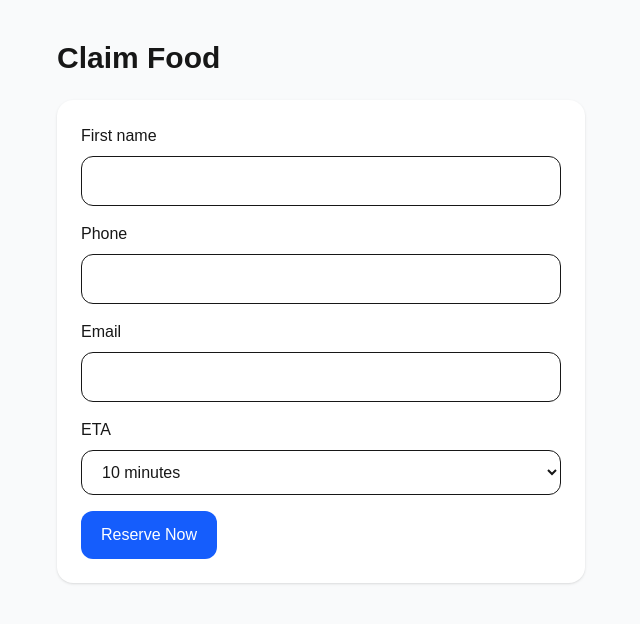
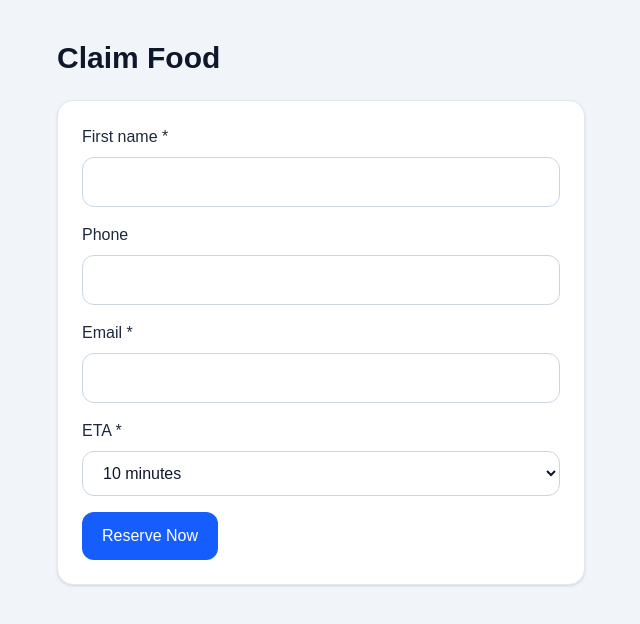
Before and after one commit to jirehandre23/gawa-loop, a Next.js app: page /claim/1 in a window 1280 px wide. Shown: the top 624 px of the page, without its empty margins (319-959 px from the left). Built offline with nearby package versions, Linux system fonts and the light colour scheme.

Commit message:
Update page.tsx

```diff
--- a/app/claim/[id]/page.tsx
+++ b/app/claim/[id]/page.tsx
@@ -1,5 +1,4 @@
 'use client'
-
 import { useState } from "react";
 import { useParams } from "next/navigation";
 import { supabase } from "../../../lib/supabase";
@@ -34,14 +33,19 @@ export default function ClaimPage() {
       return;
     }
 
-    if (listing.listing_expires_at && new Date(listing.listing_expires_at).getTime() <= Date.now()) {
+    if (
+      listing.listing_expires_at &&
+      new Date(listing.listing_expires_at).getTime() <= Date.now()
+    ) {
       alert("This listing has expired.");
       setSaving(false);
       return;
     }
 
     const holdMinutes = listing.claim_hold_minutes || 10;
-    const reservedUntil = new Date(Date.now() + holdMinutes * 60 * 1000).toISOString();
+    const reservedUntil = new Date(
+      Date.now() + holdMinutes * 60 * 1000
+    ).toISOString();
 
     const { error: claimError } = await supabase.from("claims").insert({
       listing_id: id,
@@ -49,7 +53,7 @@ export default function ClaimPage() {
       phone,
       email,
       eta_minutes: Number(etaMinutes),
-      confirmation_code: code
+      confirmation_code: code,
     });
 
     if (claimError) {
@@ -63,7 +67,7 @@ export default function ClaimPage() {
       .update({
         status: "RESERVED",
         reserved_until: reservedUntil,
-        claim_code: code
+        claim_code: code,
       })
       .eq("id", id)
       .eq("status", "AVAILABLE");
@@ -74,6 +78,27 @@ export default function ClaimPage() {
       return;
     }
 
+    try {
+      await fetch("/api/claim-notify", {
+        method: "POST",
+        headers: {
+          "Content-Type": "application/json",
+        },
+        body: JSON.stringify({
+          customerEmail: email,
+          customerName: firstName,
+          businessName: listing.business_name,
+          foodName: listing.food_name || listing.category,
+          address: listing.address || "",
+          confirmationCode: code,
+          etaMinutes: Number(etaMinutes),
+          adminEmail: "admin@gawaloop.com",
+        }),
+      });
+    } catch (err) {
+      console.error("Notification email failed:", err);
+    }
+
     setConfirmationCode(code);
     setDone(true);
     setSaving(false);
@@ -81,17 +106,17 @@ export default function ClaimPage() {
 
   if (done) {
     return (
-      <main className="min-h-screen bg-gray-50">
+      <main className="min-h-screen bg-slate-100 text-slate-900">
         <div className="max-w-xl mx-auto px-6 py-16">
-          <div className="bg-white rounded-2xl shadow p-8 text-center">
-            <h1 className="text-2xl font-bold mb-4">Reserved successfully</h1>
-            <p className="text-gray-600 mb-4">
+          <div className="bg-white rounded-2xl shadow p-8 text-center border border-slate-200">
+            <h1 className="text-2xl font-bold mb-4 text-slate-900">Reserved successfully</h1>
+            <p className="text-slate-700 mb-4">
               Show this confirmation code at pickup.
             </p>
-            <p className="text-4xl font-bold tracking-widest mb-4">
+            <p className="text-4xl font-bold tracking-widest mb-4 text-slate-900">
               {confirmationCode}
             </p>
-            <p className="text-sm text-gray-500">
+            <p className="text-sm text-slate-500">
               Your reservation is held briefly based on the business setting.
             </p>
           </div>
@@ -101,45 +126,50 @@ export default function ClaimPage() {
   }
 
   return (
-    <main className="min-h-screen bg-gray-50">
+    <main className="min-h-screen bg-slate-100 text-slate-900">
       <div className="max-w-xl mx-auto px-6 py-10">
-        <h1 className="text-3xl font-bold mb-6">Claim Food</h1>
+        <h1 className="text-3xl font-bold mb-6 text-slate-900">Claim Food</h1>
 
-        <form onSubmit={handleClaim} className="bg-white rounded-2xl shadow p-6 space-y-4">
+        <form
+          onSubmit={handleClaim}
+          className="bg-white rounded-2xl shadow p-6 space-y-4 border border-slate-200"
+        >
           <div>
-            <label className="block font-medium mb-2">First name</label>
+            <label className="block font-medium mb-2 text-slate-800">First name *</label>
             <input
               value={firstName}
               onChange={(e) => setFirstName(e.target.value)}
-              className="w-full rounded-xl border px-4 py-3"
+              className="w-full rounded-xl border border-slate-300 px-4 py-3 text-slate-900 placeholder:text-slate-400"
               required
             />
           </div>
 
           <div>
-            <label className="block font-medium mb-2">Phone</label>
+            <label className="block font-medium mb-2 text-slate-800">Phone</label>
             <input
               value={phone}
               onChange={(e) => setPhone(e.target.value)}
-              className="w-full rounded-xl border px-4 py-3"
+              className="w-full rounded-xl border border-slate-300 px-4 py-3 text-slate-900 placeholder:text-slate-400"
             />
           </div>
 
           <div>
-            <label className="block font-medium mb-2">Email</label>
+            <label className="block font-medium mb-2 text-slate-800">Email *</label>
             <input
+              type="email"
               value={email}
               onChange={(e) => setEmail(e.target.value)}
-              className="w-full rounded-xl border px-4 py-3"
+              className="w-full rounded-xl border border-slate-300 px-4 py-3 text-slate-900 placeholder:text-slate-400"
+              required
             />
           </div>
 
           <div>
-            <label className="block font-medium mb-2">ETA</label>
+            <label className="block font-medium mb-2 text-slate-800">ETA *</label>
             <select
               value={etaMinutes}
               onChange={(e) => setEtaMinutes(Number(e.target.value))}
-              className="w-full rounded-xl border px-4 py-3"
+              className="w-full rounded-xl border border-slate-300 px-4 py-3 text-slate-900"
             >
               <option value={5}>5 minutes</option>
               <option value={10}>10 minutes</option>
@@ -152,7 +182,7 @@ export default function ClaimPage() {
           <button
             type="submit"
             disabled={saving}
-            className="rounded-xl bg-blue-600 px-5 py-3 text-white font-medium hover:bg-blue-700 disabled:bg-gray-400"
+            className="rounded-xl bg-blue-600 px-5 py-3 text-white font-medium hover:bg-blue-700 disabled:bg-slate-400"
           >
             {saving ? "Reserving..." : "Reserve Now"}
           </button>
```
